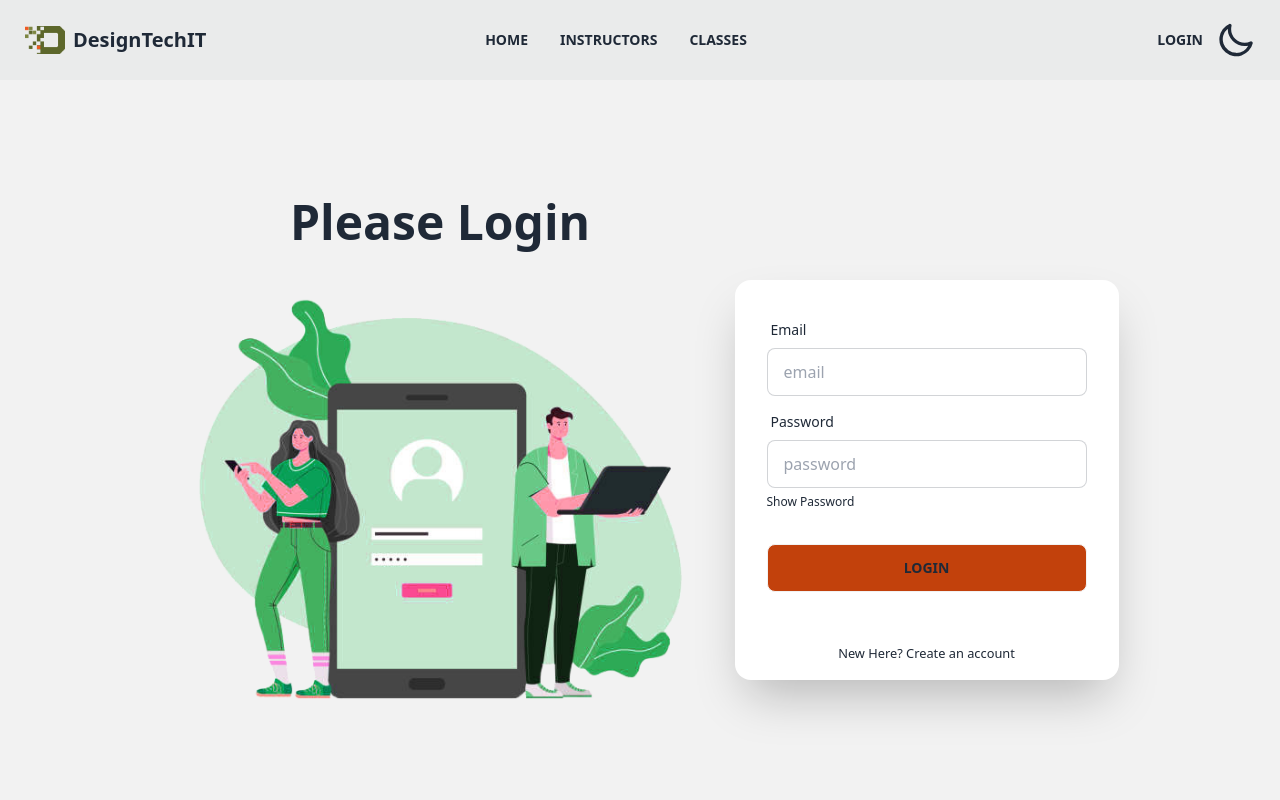
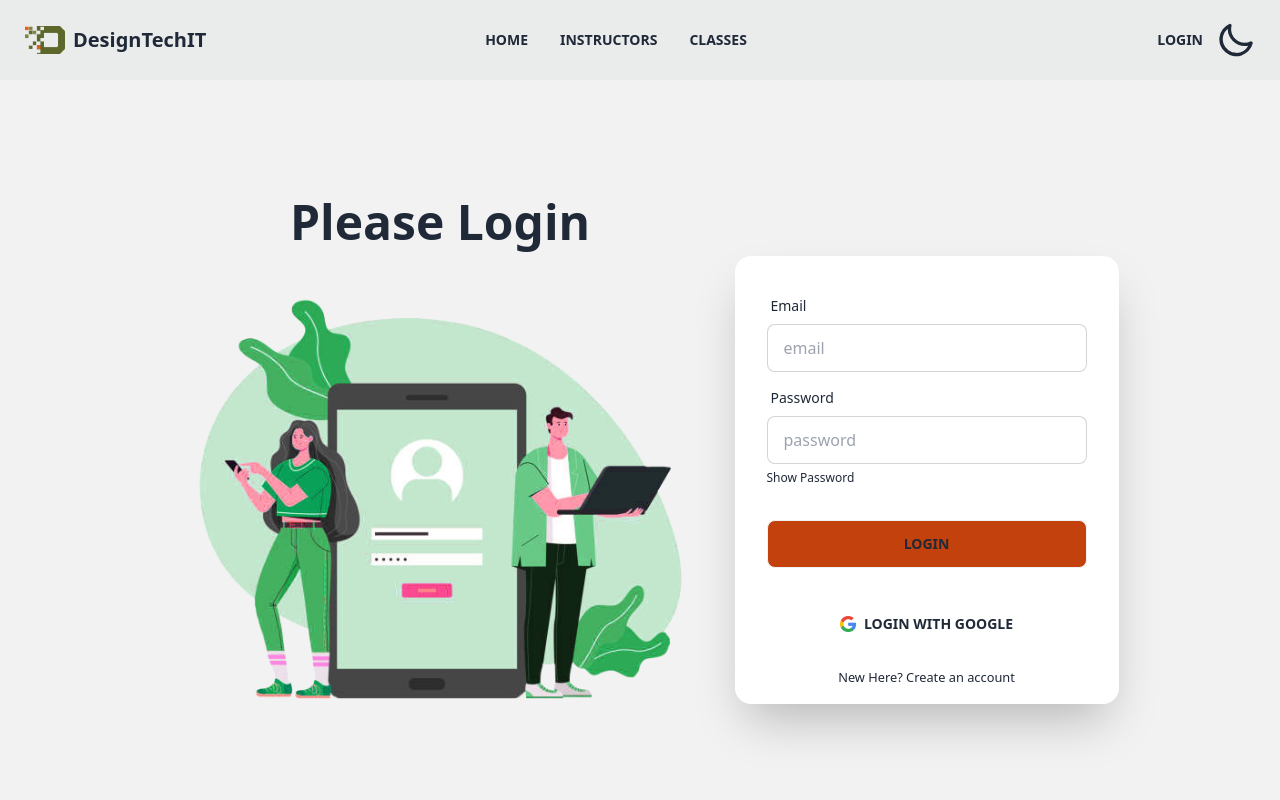
Before and after one commit to mtbbsl/designtechit-client, a React (Vite) app: page /login in a window 1280 px wide. Shown: the top 800 px of the page. Built offline with nearby package versions, Linux system fonts and the light colour scheme; no server answers.

Commit message:
google login added

```diff
--- a/src/pages/Login/Login.jsx
+++ b/src/pages/Login/Login.jsx
@@ -1,5 +1,6 @@
 import { Link } from "react-router-dom";
 import login from "../../assets/others/login.png";
+import google from "../../assets/others/google.gif";
 import { useForm } from "react-hook-form";
 import { useContext, useState } from "react";
 import { AuthContext } from "../../providers/AuthProvider";
@@ -8,7 +9,7 @@ const Login = () => {
     // react hook form starts here
     const { register, handleSubmit, formState: { errors }, reset } = useForm();
 
-    const {signIn} = useContext(AuthContext);
+    const { signIn, signInWithGoogle } = useContext(AuthContext);
 
     const onSubmit = (data) => {
 
@@ -18,6 +19,17 @@ const Login = () => {
           console.log(user);
           reset();
         })
+    };
+
+    const handleGoogleSignIn = () => {
+      signInWithGoogle()
+        .then((result) => {
+          const loggedUser = result.user;
+          console.log(loggedUser);
+        })
+        .catch((error) => {
+          console.error(error.message);
+        });
     };
 
     // show password starts here
@@ -95,6 +107,9 @@ const Login = () => {
                 />
               </div>
             </form>
+            <button onClick={handleGoogleSignIn} className="btn btn-ghost btn-wide mx-auto">
+              <img src={google} className="w-4"/> Login with Google
+            </button>
             <p className="text-center py-4">
               <small>
                 New Here? <Link to="/signup">Create an account</Link>{" "}
--- a/src/pages/Shared/Navbar/Navbar.jsx
+++ b/src/pages/Shared/Navbar/Navbar.jsx
@@ -94,7 +94,7 @@ const Navbar = () => {
                 src={user.photoURL}
                 alt={user.displayName}
                 title={user.displayName}
-                className="w-12 rounded-full cursor-pointer me-2"
+                className="w-10 rounded-full cursor-pointer me-2"
               />
               <button onClick={handleLogOut} className="btn btn-ghost btn-sm">
                 Logout
--- a/src/providers/AuthProvider.jsx
+++ b/src/providers/AuthProvider.jsx
@@ -1,9 +1,11 @@
 import { createContext, useEffect, useState } from "react";
 import {
+  GoogleAuthProvider,
   createUserWithEmailAndPassword,
   getAuth,
   onAuthStateChanged,
   signInWithEmailAndPassword,
+  signInWithPopup,
   signOut,
   updateProfile,
 } from "firebase/auth";
@@ -12,6 +14,7 @@ import { app } from "../firebase/firebase.config";
 export const AuthContext = createContext(null);
 
 const auth = getAuth(app);
+const googleAuthProvider = new GoogleAuthProvider();
 
 const AuthProvider = ({ children }) => {
   const [user, setUser] = useState(null);
@@ -32,6 +35,10 @@ const AuthProvider = ({ children }) => {
       displayName: name,
       photoURL: photo,
     });
+  };
+
+  const signInWithGoogle = () => {
+    return signInWithPopup(auth, googleAuthProvider);
   };
 
   const logOut = () => {
@@ -56,6 +63,7 @@ const AuthProvider = ({ children }) => {
     createUser,
     signIn,
     updateUserData,
+    signInWithGoogle,
     logOut,
   };
 
```
Also changed, not shown: src/assets/others/google.gif (added).
